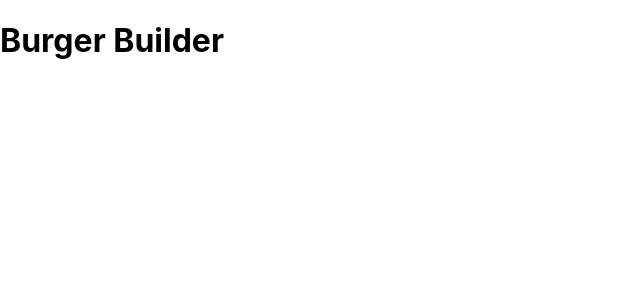
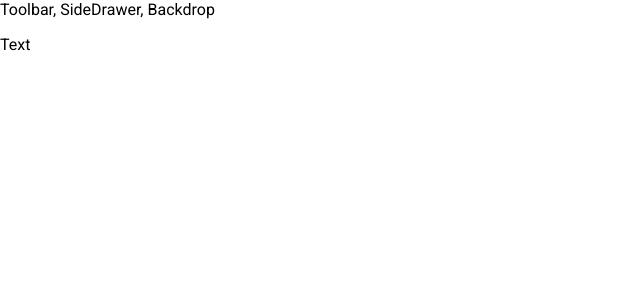
Before and after one commit to faustoazzaretti/burger-builder, a React app: page / in a window 1280 px wide. Shown: the top 300 px of the page, without its empty margins (0-640 px from the left). Built offline with nearby package versions, Linux system fonts and the light colour scheme.

Commit message:
Creating a Layout Component

```diff
--- a/src/App.js
+++ b/src/App.js
@@ -1,10 +1,13 @@
 import React, { Component } from 'react'
+import Layout from './components/Layout/Layout';
 
 class App extends Component {
   render() {
     return (
       <div>
-        <h1>Burger Builder</h1>
+        <Layout>
+          <p>Text</p>
+        </Layout>
       </div>
     )
   }
--- /dev/null
+++ b/src/components/Layout/Layout.js
@@ -0,0 +1,13 @@
+import React from 'react';
+import Aux from '../../hoc/Auxi';
+
+const layout = (props) => (
+    <Aux>
+        <div>Toolbar, SideDrawer, Backdrop</div>
+        <main>
+            {props.children}
+        </main>
+    </Aux>
+);
+
+export default layout;
--- /dev/null
+++ b/src/hoc/Auxi.js
@@ -0,0 +1,3 @@
+const auxi = (props) => props.children;
+
+export default auxi;
--- a/src/index.css
+++ b/src/index.css
@@ -1,8 +1,6 @@
 body {
   margin: 0;
-  font-family: -apple-system, BlinkMacSystemFont, 'Segoe UI', 'Roboto', 'Oxygen',
-    'Ubuntu', 'Cantarell', 'Fira Sans', 'Droid Sans', 'Helvetica Neue',
-    sans-serif;
+  font-family: 'Roboto';
   -webkit-font-smoothing: antialiased;
   -moz-osx-font-smoothing: grayscale;
 }
```
